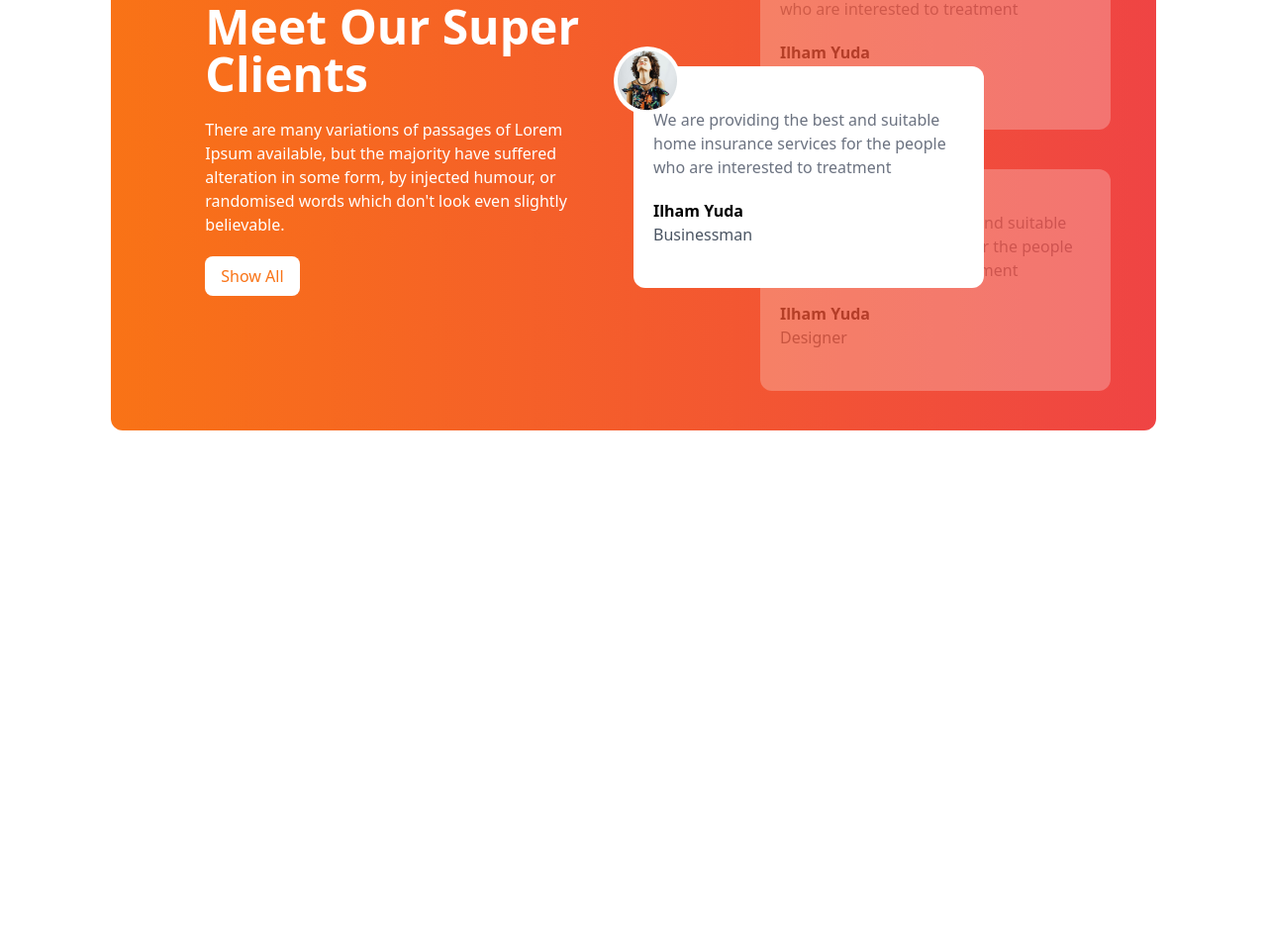
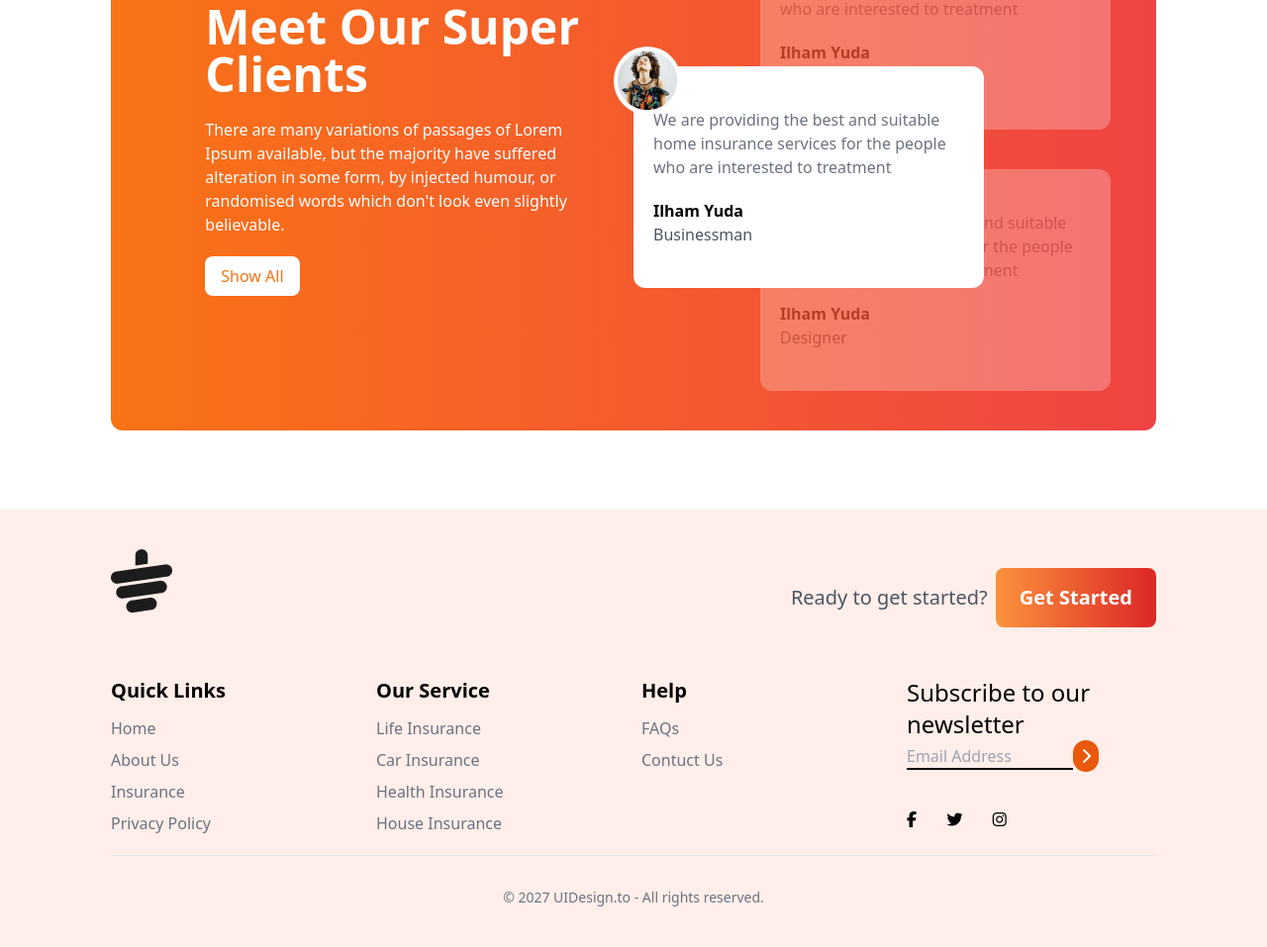
Before and after one commit to fahimbrew/tea-house-web, a plain HTML site: page index.html in a window 1280 px wide. Shown: the part 1889-2846 px from the top of the page at 99% size. Before the commit the page ends 2404 px from the top, so only its background shows below. Drawn offline with nearby package versions, Linux system fonts and the light colour scheme.

Commit message:
footer section has been done with Tailwind

```diff
--- a/index.html
+++ b/index.html
@@ -259,7 +259,105 @@
 
 
 
+        <!-- news & event section starts -->
+
+
+
+
+        <!-- news & event section ends  -->
+
+
+
     </main>
+    <footer class="bg-[#ffeee9] text-black ">
+        <!-- footer main content -->
+        <div class="max-w-screen-xl mx-auto py-10 px-6 lg:px-28">
+            <!-- icons -->
+            <div class="flex justify-between mb-8">
+                <img class="mb-8" src="images/cup.png" alt="">
+                <div class="flex items-center gap-2">
+                    <h2 class="text-xl text-gray-600">Ready to get started?</h2>
+                    <button
+                        class="bg-gradient-to-r from-orange-400 to-red-600 text-white px-3 py-5 md:px-6 md:py-4 md:text-xl font-bold rounded-lg">Get
+                        Started</button>
+                </div>
+
+            </div>
+            <!-- Links -->
+            <div class="grid grid-cols-1 md:grid-cols-2 lg:grid-cols-4 gap-4">
+                <!-- first Column -->
+                <div>
+                    <h3 class="text-xl font-semibold mb-3">Quick Links</h3>
+                    <ul class="space-y-2">
+                        <li><a class="hover:text-orange-400 text-gray-500" href="#">Home</a></li>
+                        <li><a class="hover:text-orange-400 text-gray-500" href="#">About Us</a></li>
+                        <li><a class="hover:text-orange-400 text-gray-500" href="#">Insurance</a></li>
+                        <li><a class="hover:text-orange-400 text-gray-500" href="#">Privacy Policy</a></li>
+
+
+
+                    </ul>
+                </div>
+                <!-- 2nd column -->
+                <div>
+                    <h3 class="text-xl font-semibold mb-3">Our Service</h3>
+                    <ul class="space-y-2">
+                        <li><a class="hover:text-orange-400 text-gray-500" href="#">Life Insurance</a></li>
+                        <li><a class="hover:text-orange-400 text-gray-500" href="#">Car Insurance</a></li>
+                        <li><a class="hover:text-orange-400 text-gray-500" href="#">Health Insurance</a></li>
+                        <li><a class="hover:text-orange-400 text-gray-500" href="#">House Insurance</a></li>
+
+
+
+                    </ul>
+                </div>
+                <!-- 3rd column -->
+                <div>
+                    <h3 class="text-xl font-semibold mb-3">Help</h3>
+                    <ul class="space-y-2">
+                        <li><a class="hover:text-orange-400 text-gray-500" href="#">FAQs</a></li>
+                        <li><a class="hover:text-orange-400 text-gray-500" href="#">Contuct Us</a></li>
+
+
+
+
+
+                    </ul>
+                </div>
+                <!-- 4th column -->
+                <div>
+                    <h1 class="text-2xl semi-bold">Subscribe to our newsletter</h1>
+                    <div class="flex flex-col space-y-2">
+                        <div>
+                            <input class="bg-transparent border-b-2 border-black w-4/6" placeholder="Email Address"
+                                type="text"><i
+                                class="fa-solid fa-chevron-right rounded-full bg-orange-600 text-white text-center p-2"><a
+                                    href="#"></a></i>
+                            <div class="flex justify-between w-2/5 mb-2 mt-10">
+                                <i class="fa-brands fa-facebook-f"></i>
+                                <i class="fa-brands fa-twitter"></i>
+                                <i class="fa-brands fa-instagram"></i>
+
+                            </div>
+
+                        </div>
+
+                    </div>
+                </div>
+
+
+            </div>
+            <hr class="mt-5">
+            <!-- copywright part -->
+            <div class="text-center mt-4 pt-4">
+                <p class="font-medium text-gray-500 text-sm">© 2027 UIDesign.to - All rights reserved.</p>
+
+            </div>
+
+
+        </div>
+
+    </footer>
 
 </body>
 
```
